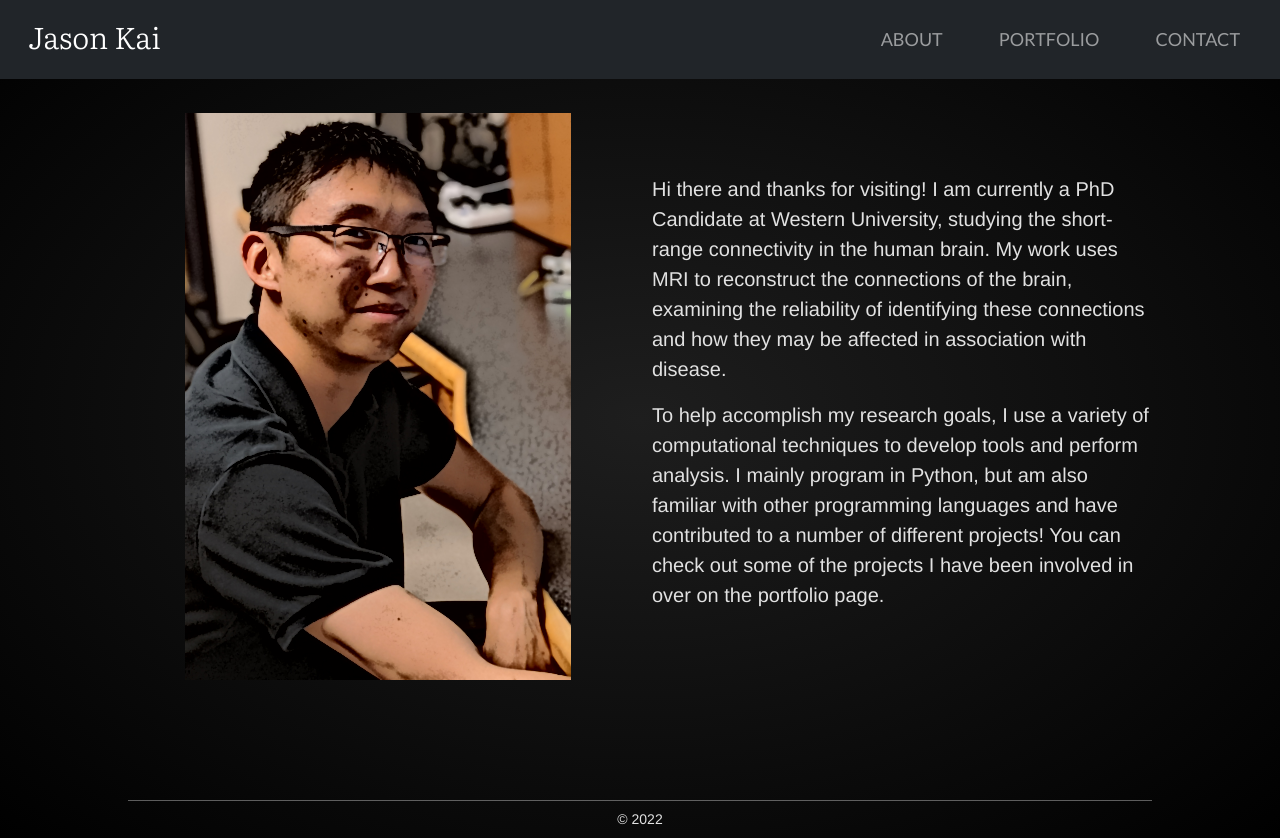
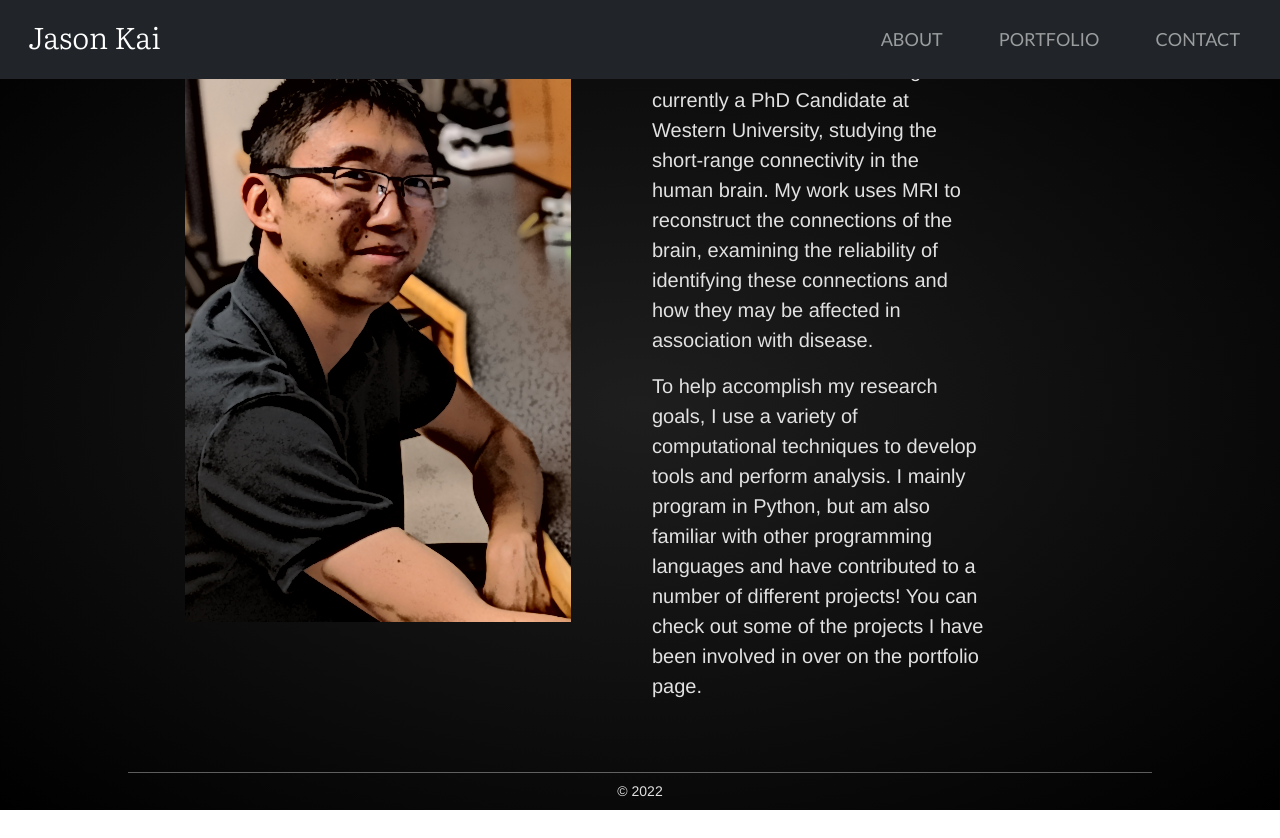
Before and after one commit to kaitj/kaitj.github.io, a Next.js app: page / in a window 1280 px wide. After the commit the page ends 810 px from the top, so only its background shows below. Built offline with nearby package versions, Linux system fonts and the light colour scheme.

Commit message:
separate profile to a smaller grid

```diff
--- a/components/profile.tsx
+++ b/components/profile.tsx
@@ -12,6 +12,7 @@ export const Profile = () => {
                 </div>
 
                 <div className={['col-lg-6', styles.profile].join(' ')}>
+                    <div className='col-lg-8'>
                         <p>Hi there and thanks for visiting! I am currently a PhD
                             Candidate at Western University, studying the short-range connectivity
                             in the human brain. My work uses MRI to reconstruct the connections
@@ -25,6 +26,7 @@ export const Profile = () => {
                             some of the projects I have been involved in over on the portfolio page.</p>
                     </div>
                 </div>
+            </div>
         </main>
     );
 };
--- a/styles/home.module.css
+++ b/styles/home.module.css
@@ -7,7 +7,7 @@
 }
 
 .main {
-  min-height: 100vh;
+  min-height: 96.5vh;
   flex: 1;
   display: flex;
   flex-direction: column;
```
Lines whose indentation alone changed are shown as unchanged.
